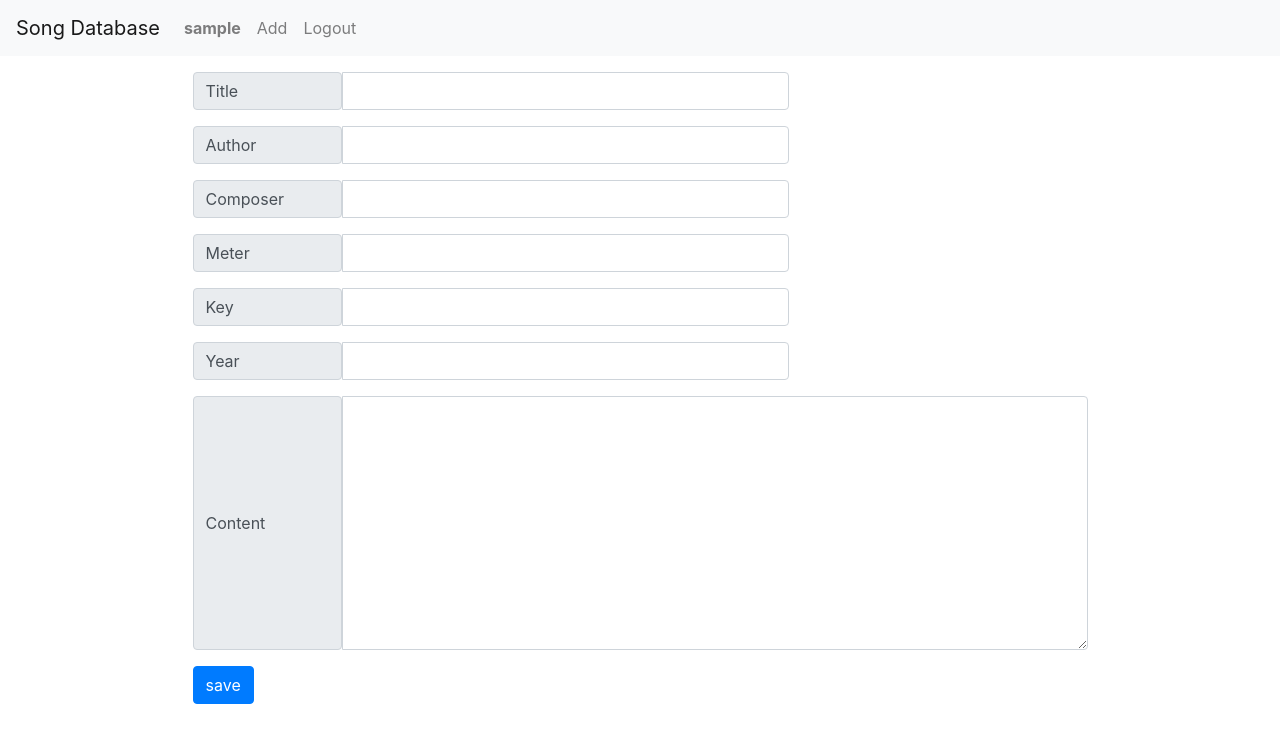
After one commit to jermin2/songs, a Django app: page /add in a window 1280 px wide. The commit adds this page. Shown: the top 743 px of the page. Run offline with Django 3.2, Linux system fonts and the light colour scheme; the visitor is signed in with stand-in values (Sample User, id 1); some libraries are stand-ins or nearby versions.

Commit message:
Can add/edit/view songs and load from database

```diff
--- a/database/models.py
+++ b/database/models.py
@@ -4,3 +4,12 @@ from django.db import models
 # Create your models here.
 class User(AbstractUser):
     pass
+
+class Song(models.Model):
+    title =     models.CharField(max_length=255)
+    author =    models.CharField(max_length=255, blank=True)
+    composer =  models.CharField(max_length=255, blank=True)
+    meter =     models.CharField(max_length=255, blank=True)
+    key =       models.CharField(max_length=10, blank=True)
+    year =      models.CharField(max_length=10, blank=True)
+    content =   models.CharField(max_length=1024)
--- /dev/null
+++ b/database/templates/database/add.html
@@ -0,0 +1,40 @@
+{% extends "database/layout.html" %}
+
+{% block body %}
+
+<style>
+    .error {
+        color:red
+    }
+</style>
+
+<div class="container mt-3">
+
+    {% if edit %}
+        <form method="post" action="{% url 'edit' id=id%}">
+    {% else %}
+        <form method="post" action="{% url 'add' %}">
+    {% endif %}
+
+        {% csrf_token %}
+        <div class="mb-3 col-sm-10 col-md-10 m-auto">
+
+            {% for field in form %}
+            <div class="error">{{ field.errors }}</div>
+            <div class="input-group mb-3">
+                <label for="{{ field.name}}" class="input-group-text col-sm-4 col-md-2">{{ field.label}}</label>
+                {{ field }}
+
+            </div>
+
+            {% endfor %}
+
+            <input type="submit" class="btn btn-primary" value="save">
+
+        </div>
+    </form>
+
+</div>
+
+
+{% endblock %}
--- a/database/templates/database/layout.html
+++ b/database/templates/database/layout.html
@@ -13,13 +13,16 @@
     <body>
 
         <nav class="navbar navbar-expand-lg navbar-light bg-light">
-            <a href="#" class="navbar-brand">Song Database</a>
+            <a href="/" class="navbar-brand">Song Database</a>
 
             <div>
                 <ul class="navbar-nav mr-auto">
                     {% if user.is_authenticated %}
                     <li class="nav-item">
-                        <a class="nav-link" href="#"><strong>{{ user.username }}</strong></a>
+                        <a class="nav-link" href="/"><strong>{{ user.username }}</strong></a>
+                    </li>
+                    <li class="nav-item">
+                        <a class="nav-link" href="{% url 'add' %}">Add</a>
                     </li>
                     <li class="nav-item">
                         <a class="nav-link" href="{% url 'logout' %}">Logout</a>
@@ -33,6 +36,10 @@
         </nav>
 
         <div class="body">
+            {% if message %}
+            <div>{{ message }}</div>
+            {% endif %}
+
             {% block body %}
             {% endblock %}
         </div>
--- a/database/urls.py
+++ b/database/urls.py
@@ -6,5 +6,8 @@ urlpatterns = [
     path('', views.index, name='index'),
     path('login', views.login_view, name='login'),
     path('logout', views.logout_view, name='logout'),
-    path('register', views.register_view, name='register')
+    path('register', views.register_view, name='register'),
+    path('song/<int:id>', views.song_view, name="song"),
+    path('add', views.add, name="add"),
+    path('edit/<int:id>', views.edit, name="edit")
 ]
--- a/database/views.py
+++ b/database/views.py
@@ -2,14 +2,19 @@ from django.shortcuts import render
 from django.db import IntegrityError
 from django.http import HttpResponse, HttpResponseRedirect
 from django.contrib.auth import authenticate, login, logout
+from django.contrib.auth.decorators import login_required
 from django.urls import reverse
+from django import forms
 
-from .models import User
 
-# Create your views here.
+from .models import User, Song
 
 def index(request):
-    return render(request, 'database/index.html')
+
+    songs = Song.objects.all()
+    return render(request, 'database/index.html', {
+        "songs":songs
+    })
 
 def login_view(request):
     if request.method == "POST":
@@ -62,3 +67,144 @@ def register_view(request):
 
     else:
         return render(request, "database/register.html")
+
+def song_view(request, id):
+    song = {
+        "title":"My Title",
+        "author":"Mr Author",
+        "meter":"8.8.8.8",
+        "key":"C Major",
+        "year":"1998",
+        "content":"Mary had a little lamb whose fleece was white as snow"
+    }
+
+    song = Song.objects.get(id=id)
+    return render(request, "database/song.html", {
+        "song":song,
+        "form":SongForm()
+    })
+
+
+@login_required
+def edit(request, id):
+    if request.method=="POST":
+        # Take in the data the user submitted and save it as form
+        form = SongForm(request.POST)
+
+        # Check if form is valid
+        if form.is_valid():
+
+            # Isolate the data from the 'cleaned' version
+            title = form.cleaned_data["title"]
+            author = form.cleaned_data["author"]
+            composer = form.cleaned_data["composer"]
+            key = form.cleaned_data["key"]
+            meter = form.cleaned_data["meter"]
+            year = form.cleaned_data["year"]
+            year = int(year) if year != None else ""
+            content = form.cleaned_data["content"]
+
+            try:
+                song = Song.objects.get(id=id)
+                song.title = title
+                song.author = author
+                song.composer = composer
+                song.key = key
+                song.meter = meter
+                song.year = year
+                song.content = content
+
+                song.save()
+
+                return HttpResponseRedirect(reverse("song", args=(song.id,)))
+            except Exception as e:
+                print(e)
+                print("caught exception")
+                return HttpResponse(e)
+
+        # If form is invalid
+        print("Form is invalid")
+        return render(request, "database/add.html", {
+            "id":id,
+            "form":form,
+            "edit":True
+        })
+
+    # GET request
+    else:
+        song = Song.objects.get(id=id)
+
+        form = SongForm(initial={
+            "title": song.title,
+            "author":song.author,
+            "composer":song.composer,
+            "meter":song.meter,
+            "key":song.key,
+            "year":song.year,
+            "content":song.content
+        })
+
+        return render(request, "database/add.html",{
+            "id":id,
+            "form":form,
+            "edit":True
+        })
+
+
+
+@login_required
+def add(request):
+
+    if request.method=="POST":
+        # Take in the data the user submitted and save it as form
+        form = SongForm(request.POST)
+
+        # Check if form is valid
+        if form.is_valid():
+
+            # Isolate the data from the 'cleaned' version
+            title = form.cleaned_data["title"]
+            author = form.cleaned_data["author"]
+            composer = form.cleaned_data["composer"]
+            key = form.cleaned_data["key"]
+            meter = form.cleaned_data["meter"]
+            year = form.cleaned_data["year"]
+            year = int(year) if year != None else ""
+            content = form.cleaned_data["content"]
+
+            try:
+                song = Song.objects.create(
+                    title=title,
+                    author=author,
+                    composer=composer,
+                    key=key,
+                    meter=meter,
+                    year=year,
+                    content=content)
+                song.save()
+
+                # Link back to the page
+                return HttpResponseRedirect(reverse("song", args=(song.id,)))
+            except Exception as e:
+                print(e)
+                return HttpResponse(e)
+
+        # If form is invalid
+        return render(request, "database/add.html", {
+            "form":form
+        })
+
+    return render(request, "database/add.html", {
+        "form":SongForm()
+    })
+
+
+
+class SongForm(forms.Form):
+    title =     forms.CharField(label='Title',      max_length=100, widget=forms.TextInput(attrs={'class': 'col-md-6 form-control'}))
+    author =    forms.CharField(label='Author',     max_length=100, required=False, widget=forms.TextInput(attrs={'class': 'col-md-6 form-control'}))
+    composer =  forms.CharField(label='Composer',   max_length=100, required=False, widget=forms.TextInput(attrs={'class': 'col-md-6 form-control'}))
+    meter =     forms.CharField(label='Meter',      max_length=100, required=False, widget=forms.TextInput(attrs={'class': 'col-md-6 form-control'}))
+    key =       forms.CharField(label='Key',        max_length=100, required=False, widget=forms.TextInput(attrs={'class': 'col-md-6 form-control'}))
+    year =      forms.IntegerField(label='Year',    required=False, widget=forms.TextInput(attrs={'class':'col-md-6 form-control'}))
+    content =   forms.CharField(label='Content',    max_length=1024, widget=forms.Textarea(attrs={'class':'form-control'}))
```
Also changed, not shown: database/templates/database/index.html (+27 -4 lines), database/templates/database/song.html (added, +24 -0 lines), 1 other file.
